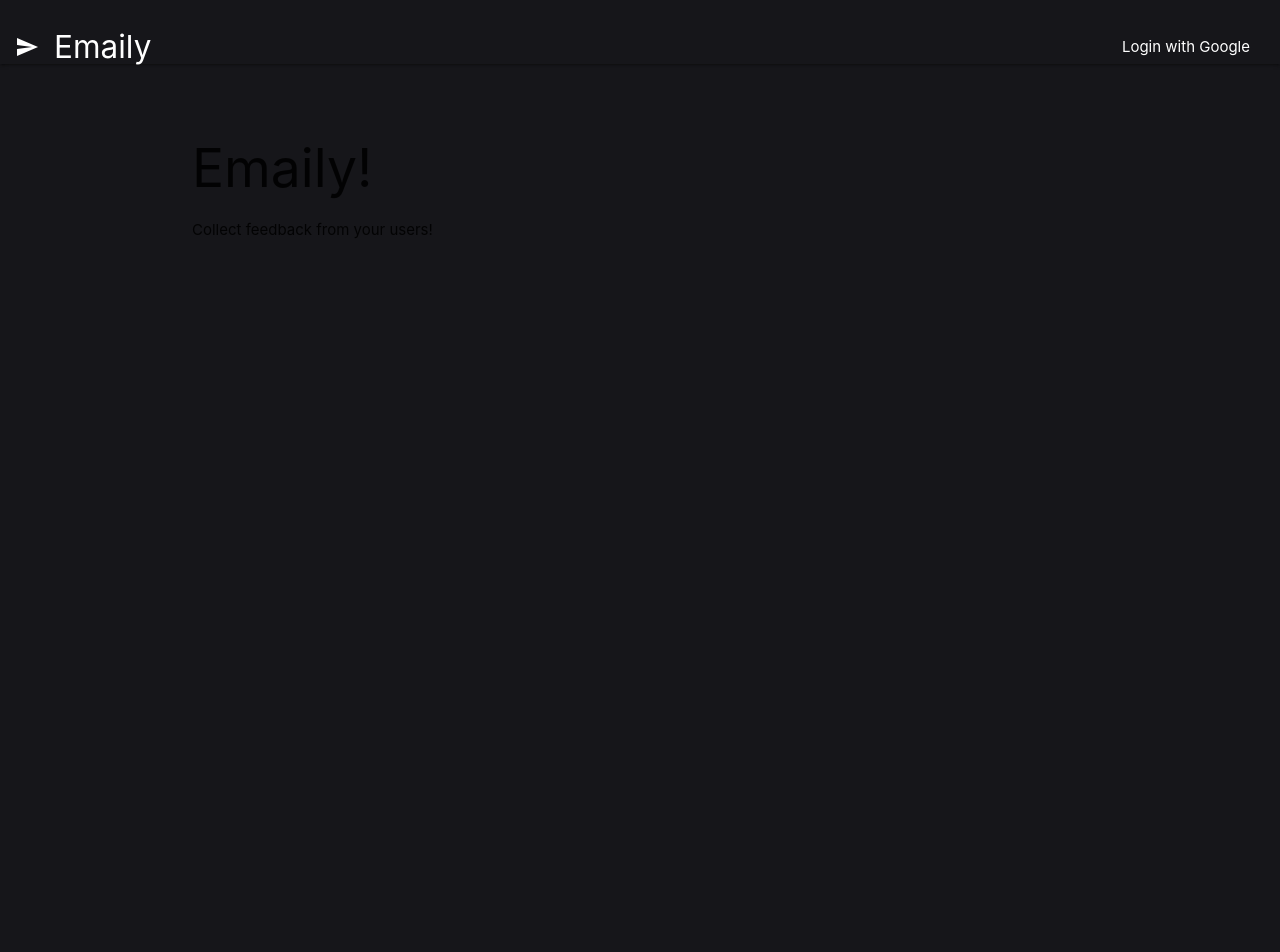
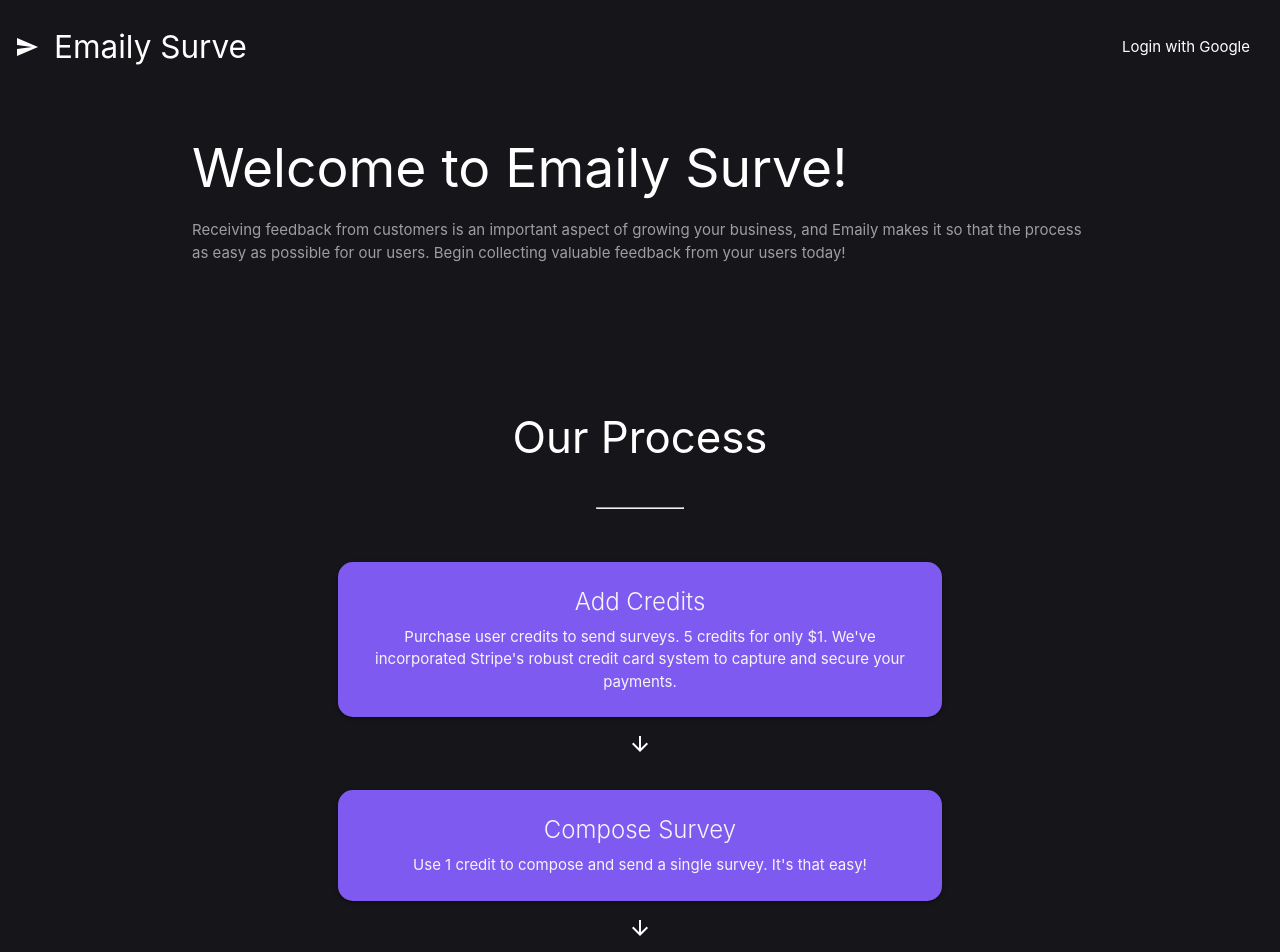
Before and after one commit to fhernand0705/emaily-api-node, a React (Create React App) app in the folder client/: page / in a window 1280 px wide. Shown: the top 952 px of the page. Before the commit the page ends 800 px from the top, so only its background shows below. Built offline with nearby package versions, Linux system fonts and the light colour scheme; no server answers.

Commit message:
designed and incorporated a layout for the contents of the home component

```diff
--- a/client/public/index.html
+++ b/client/public/index.html
@@ -26,7 +26,7 @@
       Learn how to configure a non-root public URL by running `npm run build`.
     -->
 
-    <title>Emaily</title>
+    <title>Emaily Surve</title>
   </head>
   <body>
     <noscript>You need to enable JavaScript to run this app.</noscript>
--- a/client/src/assets/styles.scss
+++ b/client/src/assets/styles.scss
@@ -4,7 +4,8 @@ body {
 
 // NAVBAR SECTION
 nav {
-    background-color: #16161a; //#353536
+    background-color: #16161a;
+    box-shadow: unset;
     padding: 1em;
     margin: 0 0 5em;
 }
@@ -19,6 +20,17 @@ nav {
     background-color: #7f5af0 !important;
     top: 2em;
 }
+
+// HOME SECTION
+.emaily-intro { margin: 0 0 10em; }
+.card-process {
+    background-color: #7f5af0 !important;
+    border-radius: 1em;
+    span, p {
+        color: whitesmoke;
+    }
+}
+hr { margin: 3em 18em 3em; }
 
 // SURVEY CARD SECTION
 .card {
--- a/client/src/components/Home.jsx
+++ b/client/src/components/Home.jsx
@@ -1,10 +1,41 @@
-import React from 'react'
+import React from 'react';
+import cardContent from '../utils/cardContent';
 
 function Home() {
+    const renderCards = () => {
+        return cardContent.map(({title, body}) => {
+            return (
+                <div class="row center">
+                    <div class="col m12">
+                        <div class="card card-process">
+                            <div class="card-content white-text">
+                                <span class="card-title">{title}</span>
+                                <p>{body}</p>
+                            </div>
+                        </div>
+                    </div>
+                    <i className="material-icons white-text">arrow_downward</i>
+                </div>
+           )
+        })
+    }
+
     return (
         <div>
-            <h2>Emaily!</h2>
-            <p>Collect feedback from your users!</p>
+            <div className="emaily-intro">
+                <h2 className="white-text">Welcome to Emaily Surve!</h2>
+                <p className="grey-text">
+                    Receiving feedback from customers is an important aspect of growing your business, and Emaily makes it so that the process as easy as possible for our users. Begin collecting valuable feedback from your users today!
+                </p>
+            </div>
+            <div className="container">
+                <h3 className="white-text center">Our Process</h3>
+                <hr />
+                <div className="process-wrapper">
+                    {renderCards()}
+                    <h4 className="white-text center">Send Survey!</h4>
+                </div>
+            </div>
         </div>
     )
 }
--- a/client/src/components/Navbar.jsx
+++ b/client/src/components/Navbar.jsx
@@ -10,7 +10,7 @@ function Navbar() {
         <nav>
             <div className="nav-wrapper">
                 <Link to="/" className="left brand-logo">
-                    <span>Emaily</span>
+                    <span>Emaily Surve</span>
                     <i className="material-icons">send</i>
                 </Link>
                 <ul className="right">
--- /dev/null
+++ b/client/src/utils/cardContent.js
@@ -0,0 +1,5 @@
+export default [
+    {title: 'Add Credits', body: 'Purchase user credits to send surveys. 5 credits for only $1. We\'ve incorporated Stripe\'s robust credit card system to capture and secure your payments.' },
+    {title: 'Compose Survey', body: 'Use 1 credit to compose and send a single survey. It\'s that easy!'},
+    {title: 'Review Survey', body: 'Review your composed survey and edit if necessary before sending.'}
+]
```
